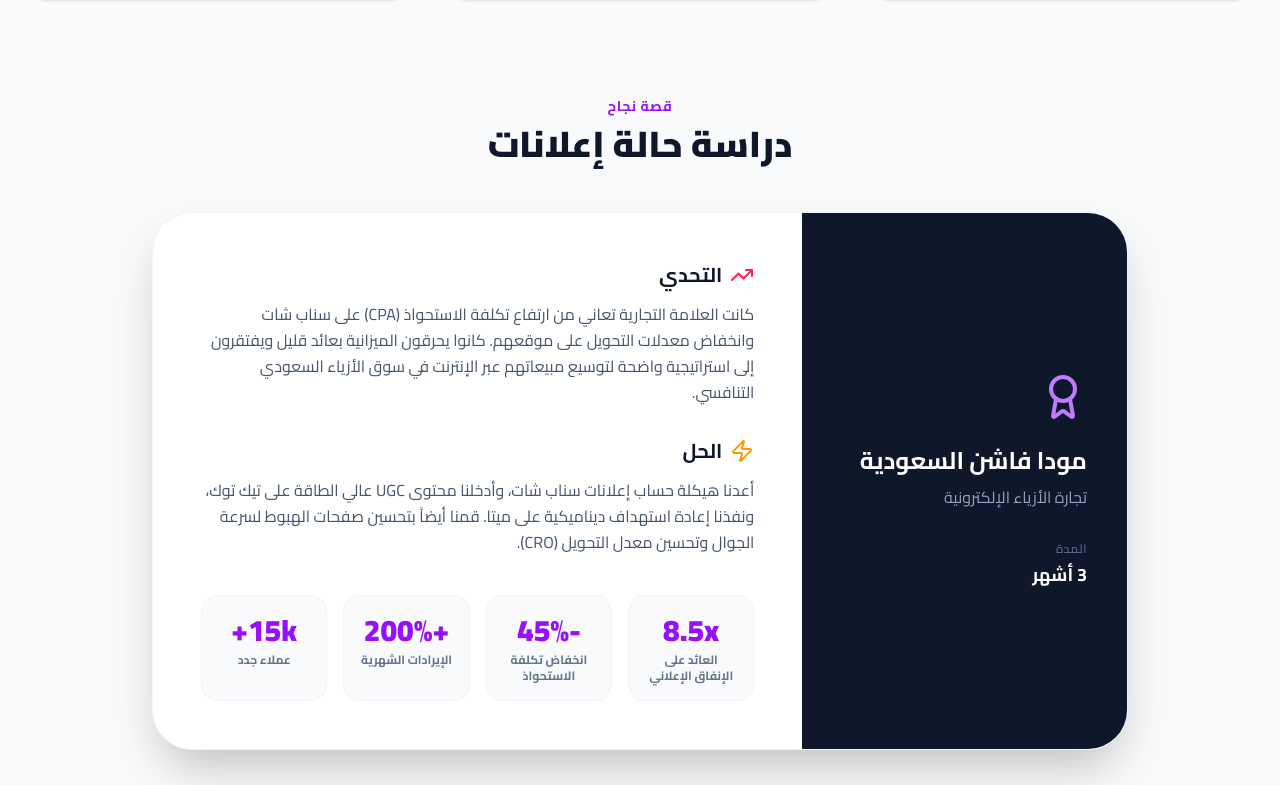
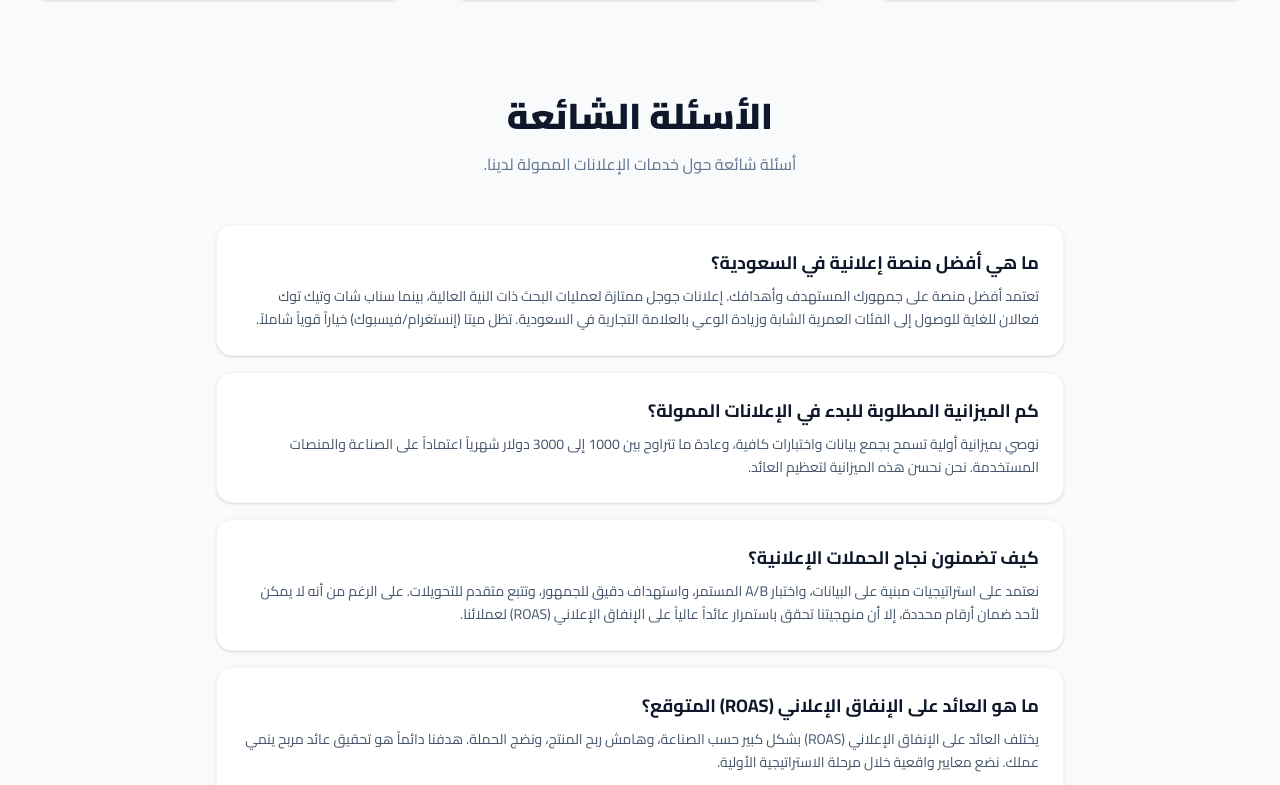
Before and after one commit to AhmedZakaria14/-, a React (Vite) app: page /paid-ads-services in a window 1280 px wide. Shown: the part 1499-2284 px from the top of the page. Built offline with nearby package versions, Linux system fonts and the light colour scheme.

Commit message:
refactor: Remove case study sections from service pages
Removes the case study sections from the Paid Ads and SEO services pages. These sections were duplicated and are no longer relevant to the current content structure.

```diff
--- /dev/null
+++ b/fix.cjs
@@ -0,0 +1,13 @@
+const fs = require('fs');
+
+let originalContent = fs.readFileSync('src/components/PaidAdsServices.tsx', 'utf8');
+const caseStudyStart = originalContent.indexOf('{/* Case Study Section */}');
+const faqStart = originalContent.indexOf('{/* FAQ Section */}');
+
+if (caseStudyStart !== -1 && faqStart !== -1) {
+    const newContent = originalContent.slice(0, caseStudyStart) + originalContent.slice(faqStart);
+    fs.writeFileSync('src/components/PaidAdsServices.tsx', newContent);
+    console.log('Successfully removed case study from PaidAdsServices.tsx');
+} else {
+    console.log('Could not find sections in PaidAdsServices.tsx');
+}
--- a/src/components/PaidAdsServices.tsx
+++ b/src/components/PaidAdsServices.tsx
@@ -255,64 +255,6 @@
         </div>
       </div>
 
-      {/* Case Study Section */}
-      <div className="max-w-5xl mx-auto px-6 mt-24">
-        <div className="text-center mb-12">
-          <span className="text-purple-600 font-bold tracking-wider uppercase text-sm mb-2 block">
-            {lang === 'en' ? 'Success Story' : 'قصة نجاح'}
-          </span>
-          <h2 className="text-3xl md:text-4xl font-black text-slate-900">
-            {lang === 'en' ? 'PPC Case Study' : 'دراسة حالة إعلانات'}
-          </h2>
-        </div>
-
-        <div className="bg-white rounded-[2.5rem] shadow-2xl border border-slate-100 overflow-hidden flex flex-col md:flex-row">
-          <div className="md:w-1/3 bg-slate-900 p-10 text-white flex flex-col justify-center">
-            <Award size={48} className="text-purple-400 mb-6" />
-            <h3 className="text-2xl font-bold mb-2">{caseStudy.client[lang]}</h3>
-            <p className="text-slate-400 mb-8">{caseStudy.industry[lang]}</p>
-
-            <div className="space-y-6">
-              <div>
-                <span className="block text-xs text-slate-500 uppercase tracking-wider mb-1">{lang === 'en' ? 'Duration' : 'المدة'}</span>
-                <span className="font-bold text-lg">{caseStudy.duration[lang]}</span>
-              </div>
-            </div>
-          </div>
-
-          <div className="md:w-2/3 p-10 md:p-12">
-            <div className="mb-8">
-            <h3 className="text-xl font-bold text-slate-900 mb-3 flex items-center gap-2">
-                <TrendingUp className="text-rose-500" size={24} />
-                {lang === 'en' ? 'The Challenge' : 'التحدي'}
-              </h3>
-              <p className="text-slate-600 leading-relaxed">
-                {caseStudy.challenge[lang]}
-              </p>
-            </div>
-
-            <div className="mb-10">
-              <h3 className="text-xl font-bold text-slate-900 mb-3 flex items-center gap-2">
-                <Zap className="text-amber-500" size={24} />
-                {lang === 'en' ? 'Our Solution' : 'الحل'}
-              </h3>
-              <p className="text-slate-600 leading-relaxed">
-                {caseStudy.solution[lang]}
-              </p>
-            </div>
-
-            <div className="grid grid-cols-2 md:grid-cols-4 gap-4">
-              {caseStudy.results.map((result, idx) => (
-                <div key={idx} className="bg-slate-50 rounded-2xl p-4 text-center border border-slate-100">
-                  <span className="block text-2xl md:text-3xl font-black text-purple-600 mb-1">{result.metric}</span>
-                  <span className="block text-xs font-bold text-slate-500">{result.label[lang]}</span>
-                </div>
-              ))}
-            </div>
-          </div>
-        </div>
-      </div>
-
       {/* FAQ Section */}
       <div className="max-w-4xl mx-auto px-6 mt-24">
         <div className="text-center mb-12">
--- a/src/components/SEOServices.tsx
+++ b/src/components/SEOServices.tsx
@@ -255,64 +255,6 @@
         </div>
       </div>
 
-      {/* Case Study Section */}
-      <div className="max-w-5xl mx-auto px-6 mt-24">
-        <div className="text-center mb-12">
-          <span className="text-blue-600 font-bold tracking-wider uppercase text-sm mb-2 block">
-            {lang === 'en' ? 'Success Story' : 'قصة نجاح'}
-          </span>
-          <h2 className="text-3xl md:text-4xl font-black text-slate-900">
-            {lang === 'en' ? 'SEO Case Study' : 'دراسة حالة سيو'}
-          </h2>
-        </div>
-
-        <div className="bg-white rounded-[2.5rem] shadow-2xl border border-slate-100 overflow-hidden flex flex-col md:flex-row">
-          <div className="md:w-1/3 bg-slate-900 p-10 text-white flex flex-col justify-center">
-            <Award size={48} className="text-amber-400 mb-6" />
-            <h3 className="text-2xl font-bold mb-2">{caseStudy.client[lang]}</h3>
-            <p className="text-slate-400 mb-8">{caseStudy.industry[lang]}</p>
-
-            <div className="space-y-6">
-              <div>
-                <span className="block text-xs text-slate-500 uppercase tracking-wider mb-1">{lang === 'en' ? 'Duration' : 'المدة'}</span>
-                <span className="font-bold text-lg">{caseStudy.duration[lang]}</span>
-              </div>
-            </div>
-          </div>
-
-          <div className="md:w-2/3 p-10 md:p-12">
-            <div className="mb-8">
-            <h3 className="text-xl font-bold text-slate-900 mb-3 flex items-center gap-2">
-                <TrendingUp className="text-rose-500" size={24} />
-                {lang === 'en' ? 'The Challenge' : 'التحدي'}
-              </h3>
-              <p className="text-slate-600 leading-relaxed">
-                {caseStudy.challenge[lang]}
-              </p>
-            </div>
-
-            <div className="mb-10">
-              <h3 className="text-xl font-bold text-slate-900 mb-3 flex items-center gap-2">
-                <Zap className="text-amber-500" size={24} />
-                {lang === 'en' ? 'Our Solution' : 'الحل'}
-              </h3>
-              <p className="text-slate-600 leading-relaxed">
-                {caseStudy.solution[lang]}
-              </p>
-            </div>
-
-            <div className="grid grid-cols-2 md:grid-cols-4 gap-4">
-              {caseStudy.results.map((result, idx) => (
-                <div key={idx} className="bg-slate-50 rounded-2xl p-4 text-center border border-slate-100">
-                  <span className="block text-2xl md:text-3xl font-black text-blue-600 mb-1">{result.metric}</span>
-                  <span className="block text-xs font-bold text-slate-500">{result.label[lang]}</span>
-                </div>
-              ))}
-            </div>
-          </div>
-        </div>
-      </div>
-
       {/* FAQ Section */}
       <div className="max-w-4xl mx-auto px-6 mt-24">
         <div className="text-center mb-12">
```
